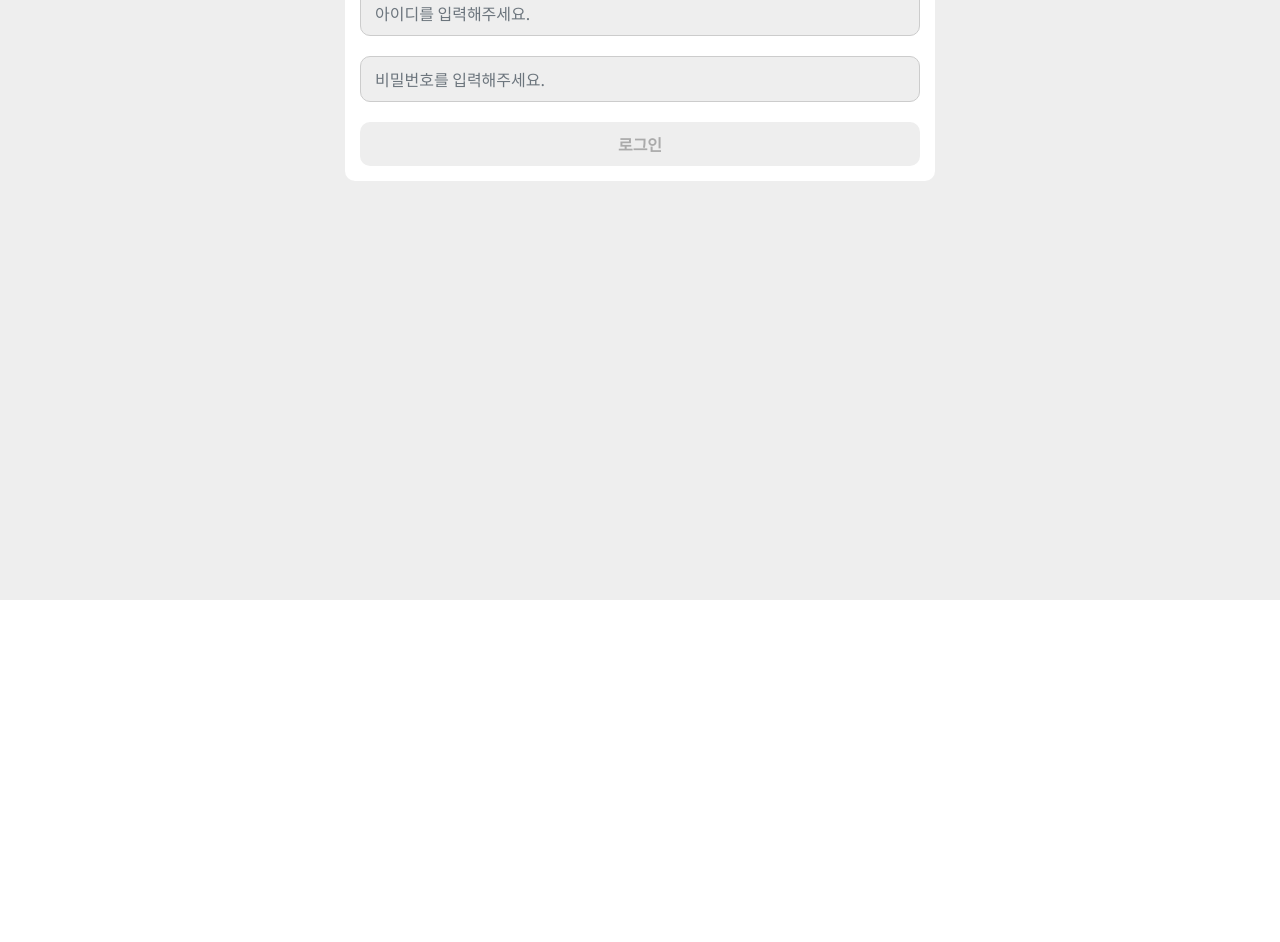
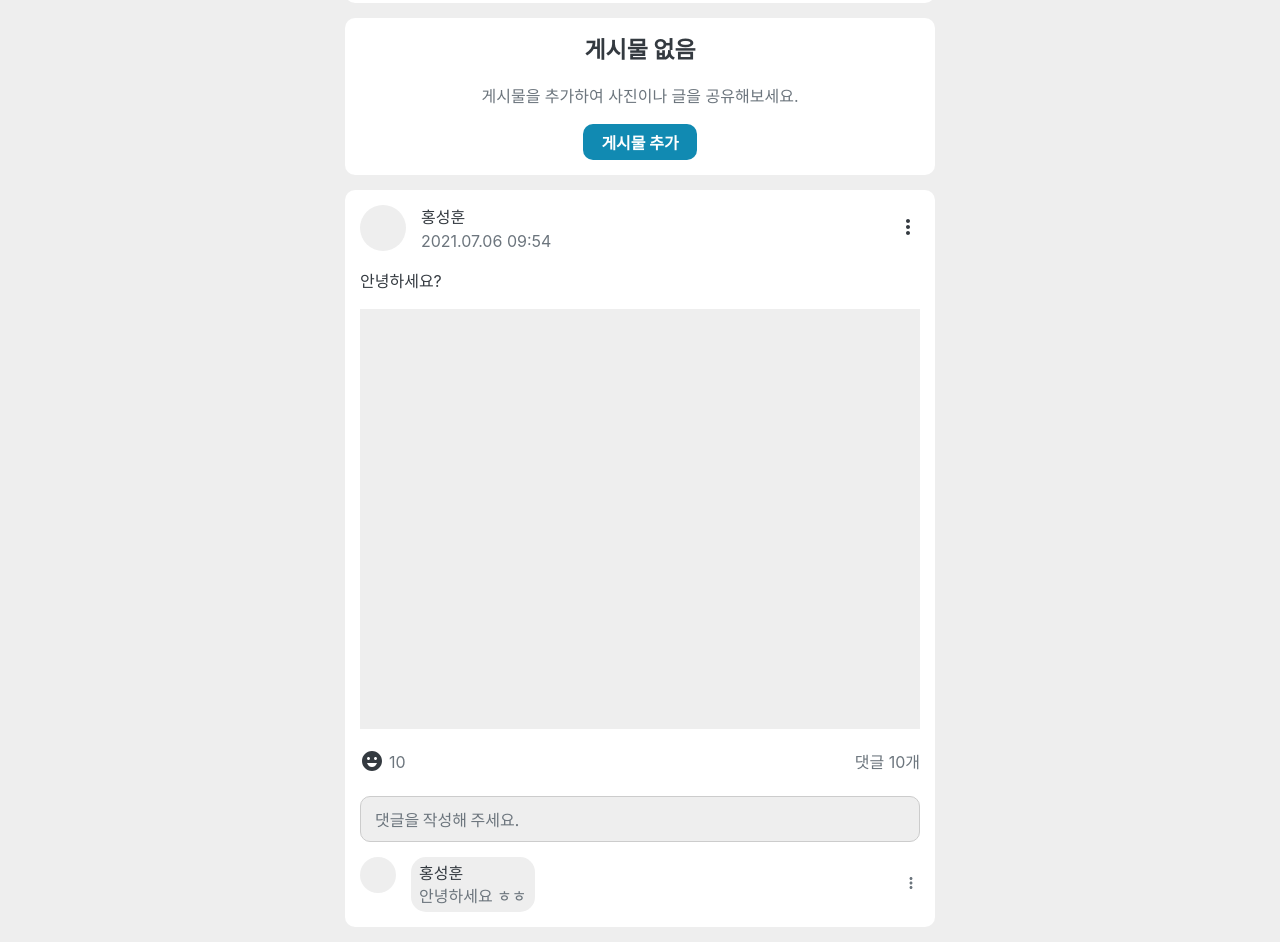
Before and after one commit to HseongH/Caffeine, a React (Create React App) app: page / in a window 1280 px wide. Shown: the part 200-1142 px from the top of the page. Before the commit the page ends 800 px from the top, so only its background shows below. Built offline with nearby package versions, Linux system fonts and the light colour scheme.

Commit message:
yarn add redux react-redux redux-thunk redux-logger history@4.10.1 connected-react-router@6.8.0

```diff
--- /dev/null
+++ b/src/components/Comments.js
@@ -0,0 +1,36 @@
+import React from 'react';
+
+// COMPONENTS
+import Button from './Button';
+import Input from './Input';
+
+// ICON
+import MoreVertIcon from '@material-ui/icons/MoreVert';
+
+const Comments = (props) => {
+  return (
+    <>
+      <Input placeholder="댓글을 작성해 주세요." />
+
+      <div className="comment">
+        <div className="user--info">
+          <div className="info--left">
+            <div className="user-profile"></div>
+
+            <div className="contents-box">
+              <strong className="user--name">홍성훈</strong>
+
+              <p className="contents">안녕하세요 ㅎㅎ</p>
+            </div>
+          </div>
+
+          <Button>
+            <MoreVertIcon style={{ fontSize: '18px' }} />
+          </Button>
+        </div>
+      </div>
+    </>
+  );
+};
+
+export default Comments;
--- /dev/null
+++ b/src/components/Contents.js
@@ -0,0 +1,50 @@
+import React from 'react';
+
+// COMPONENTS
+import Button from './Button';
+import Comments from './Comments';
+
+// ICON
+import MoreVertIcon from '@material-ui/icons/MoreVert';
+import EmojiEmotionsIcon from '@material-ui/icons/EmojiEmotions';
+
+const Contents = (props) => {
+  return (
+    <div className="post real-post">
+      <div className="user--info">
+        <div className="info--left">
+          <div className="user-profile"></div>
+
+          <div className="info--text">
+            <strong className="user--name">홍성훈</strong>
+            <p className="contents time-of-posting">2021.07.06 09:54</p>
+          </div>
+        </div>
+
+        <Button>
+          <MoreVertIcon />
+        </Button>
+      </div>
+
+      <p className="description">안녕하세요?</p>
+
+      <div className="image-contents"></div>
+
+      <div className="reaction">
+        <div className="like">
+          <Button>
+            <EmojiEmotionsIcon />
+          </Button>
+
+          <strong className="contents like--counter">10</strong>
+        </div>
+
+        <strong className="comment--counter contents">댓글 10개</strong>
+      </div>
+
+      <Comments />
+    </div>
+  );
+};
+
+export default Contents;
--- a/src/pages/App.js
+++ b/src/pages/App.js
@@ -18,9 +18,9 @@ function App() {
     <>
       <Header />
 
-      {/* <Post /> */}
+      <Post />
       {/* <SignUp /> */}
-      <SignIn />
+      {/* <SignIn /> */}
       {/* <AddPost /> */}
     </>
   );
--- a/src/pages/Post.js
+++ b/src/pages/Post.js
@@ -3,6 +3,7 @@ import React from 'react';
 
 // COMPONENTS
 import Button from '../components/Button';
+import Contents from '../components/Contents';
 
 // ICONS
 import AddCircleIcon from '@material-ui/icons/AddCircle';
@@ -29,6 +30,8 @@ const Post = (props) => {
 
           <Button>게시물 추가</Button>
         </div>
+
+        <Contents />
       </div>
     </section>
   );
--- a/src/pages/SignIn.js
+++ b/src/pages/SignIn.js
@@ -11,7 +11,8 @@ import '../style/scss/sign.scss';
 const SignIn = (props) => {
   return (
     <section className="section section--sign">
-      <form className="container">
+      <div className="container">
+        <form id="sign-in-form">
           <h2 className="title">로그인</h2>
 
           <Input placeholder={'아이디를 입력해주세요.'} />
@@ -22,6 +23,11 @@ const SignIn = (props) => {
             로그인
           </Button>
         </form>
+
+        <div className="sign-up">
+          <Button>회원가입하기</Button>
+        </div>
+      </div>
     </section>
   );
 };
--- a/src/style/scss/addPost.scss
+++ b/src/style/scss/addPost.scss
@@ -1,6 +1,11 @@
 @import 'variable';
 
 .section--add-post {
+  .container {
+    background: $postBg;
+    @include radiusBox(15px);
+  }
+
   .title {
     margin-bottom: 20px;
   }
--- a/src/style/scss/main.scss
+++ b/src/style/scss/main.scss
@@ -132,11 +132,7 @@ header.section {
 section {
   padding-top: 120px;
   min-height: 100vh;
+  overflow: hidden;
   background: #eee;
   box-sizing: border-box;
-
-  .container {
-    background: $postBg;
-    @include radiusBox(15px);
-  }
 }
--- a/src/style/scss/post.scss
+++ b/src/style/scss/post.scss
@@ -30,4 +30,98 @@
       margin-bottom: 20px;
     }
   }
+
+  .real-post {
+    .user--info {
+      width: 100%;
+      @include flexHoz(space-between);
+      margin-bottom: 20px;
+
+      .info--left {
+        @include flexHoz(space-between);
+      }
+
+      .user-profile {
+        width: 46px;
+        height: 46px;
+        border-radius: 50%;
+        background: #eee;
+      }
+
+      .info--text {
+        line-height: 1.5;
+        margin-left: 15px;
+      }
+    }
+
+    .btn {
+      background: none;
+      padding: 0;
+      color: $fontColor;
+    }
+
+    .description {
+      margin-bottom: 20px;
+    }
+
+    .image-contents {
+      width: 100%;
+      padding-bottom: 75%;
+      background: #eee;
+      margin-bottom: 20px;
+    }
+
+    .reaction {
+      @include disFlex(space-between);
+
+      .like {
+        @include flexVer();
+
+        .like--counter {
+          margin-left: 5px;
+        }
+      }
+
+      .comment--counter {
+        cursor: pointer;
+
+        &:hover {
+          text-decoration: underline;
+        }
+      }
+    }
+
+    .input--text {
+      margin-top: 20px;
+    }
+
+    .comment {
+      @include flexHoz(left);
+      margin-top: 15px;
+
+      .user--info {
+        margin-bottom: 0;
+
+        .user-profile {
+          width: 36px;
+          height: 36px;
+          margin-right: 15px;
+        }
+
+        .contents-box {
+          @include radiusBox(8px, 15px);
+          background: #eee;
+
+          .user--name {
+            display: inline-block;
+            margin-bottom: 7px;
+          }
+        }
+
+        .btn {
+          color: $lightColor;
+        }
+      }
+    }
+  }
 }
--- a/src/style/scss/sign.scss
+++ b/src/style/scss/sign.scss
@@ -1,6 +1,11 @@
 @import 'variable';
 
 .section--sign {
+  .container {
+    background: $postBg;
+    @include radiusBox(15px);
+  }
+
   .title {
     margin-bottom: 20px;
   }
@@ -18,4 +23,14 @@
     background: $submitBg;
     padding: 12px 0;
   }
+
+  #sign-in-form {
+    padding-bottom: 20px;
+    border-bottom: 1px solid #ccc;
+    margin-bottom: 20px;
+  }
+
+  .sign-up .btn {
+    background: $btnBg;
+  }
 }
```
Also changed, not shown: src/pages/Notice.js (added). Lines whose indentation alone changed are shown as unchanged.
